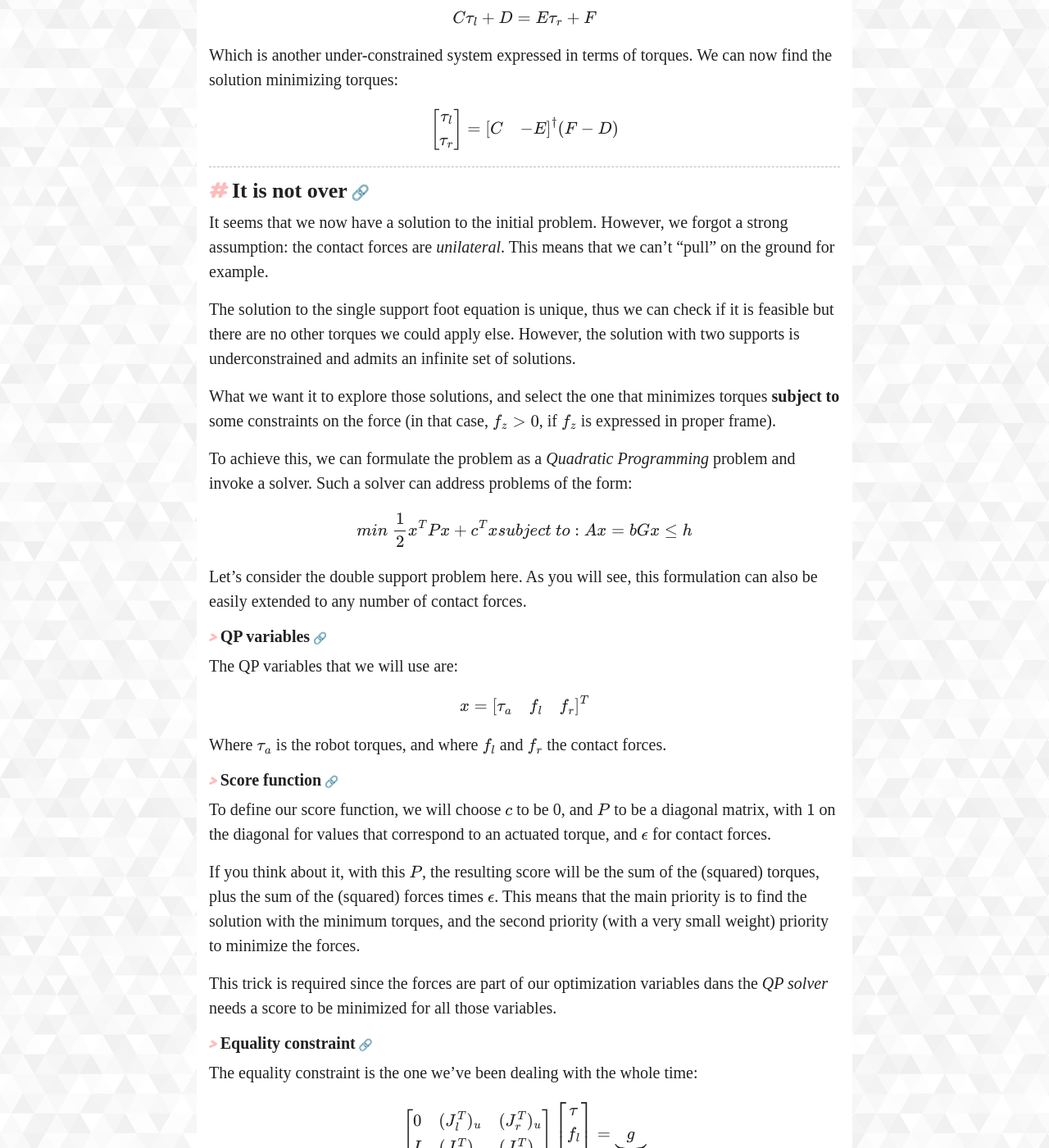
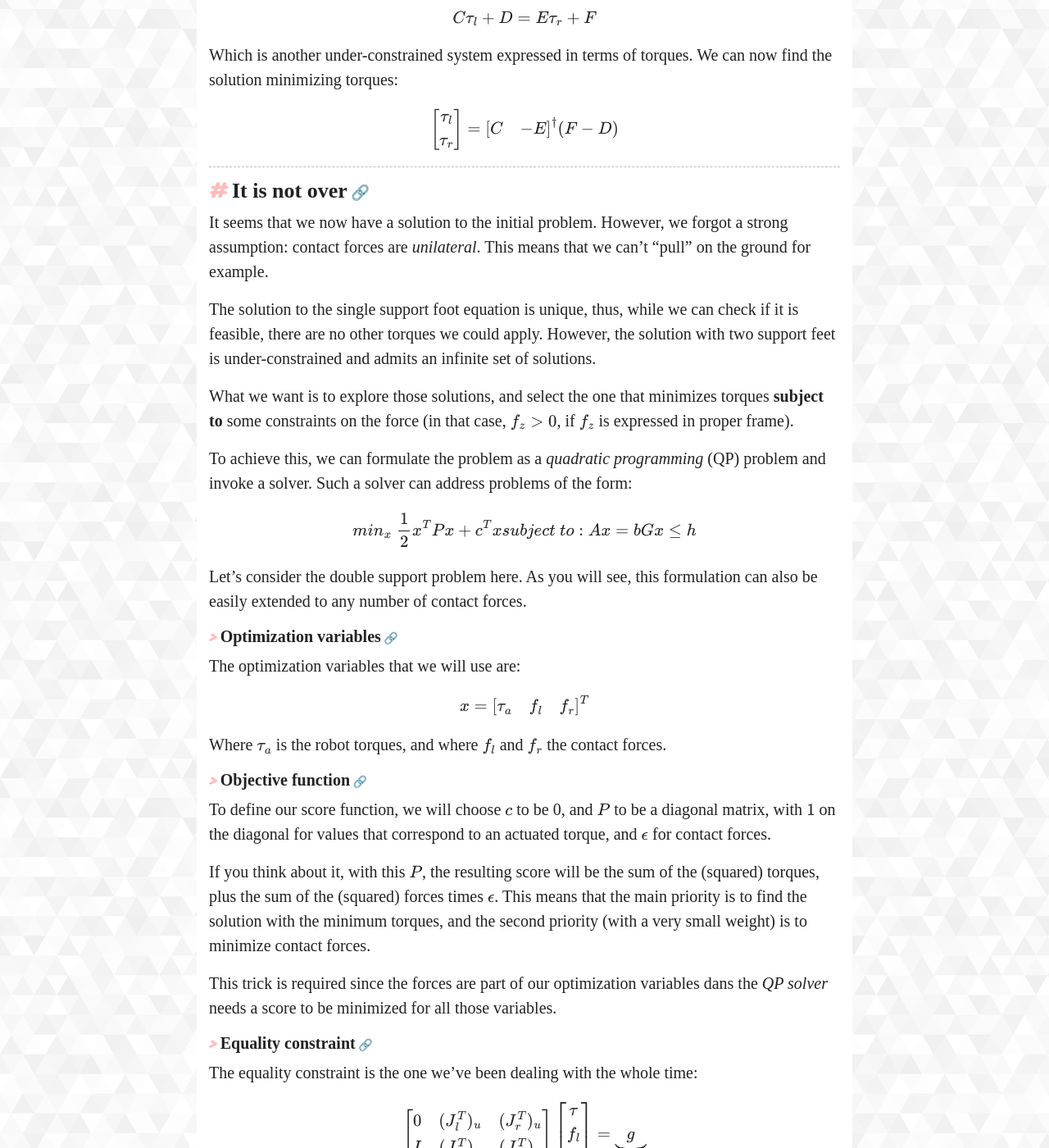
Before and after one commit to Gregwar/gregwar.github.io, a Jekyll site: the page built from _posts/2021-12-06-humanoid-gravity-torques.markdown, in a window 1280 px wide and 1400 px high, scrolled down 4294 px. Shown: the whole window at 82% size. Built offline with Jekyll 4.4.1, drawn with Linux system fonts in a browser that asks for light colours; some web fonts are replaced; formulas are drawn with MathJax 3; some of the changed text lies outside the part shown.

Commit message:
Proof-reading

```diff
--- a/_posts/2021-12-06-humanoid-gravity-torques.markdown
+++ b/_posts/2021-12-06-humanoid-gravity-torques.markdown
@@ -11,11 +11,10 @@
 </figure>
 
 As opposed to robotic arms, humanoid robots are mobile and therefore contact points with the
-environments should be accounted for when computing their dynamics.
+environment should be accounted for when computing their dynamics.
 
 Here, we derive a way to compute the required torque on a humanoid robot standing on either one
-or two legs to sustain the gravity.
-
+or two legs to sustain gravity.
 
 <!--more-->
 
@@ -59,7 +58,7 @@
 the ground. (This is just a mental visualization; the floating base is of course not constrained to
 the singluarities and the workspace of a robotic arm).
 
-The equation $$(1)$$ now becomes:
+Equation $$(1)$$ now becomes:
 
 $$
 M(q) \dot v + g(q) + h(q, v) =
@@ -126,7 +125,7 @@
 J_l^T f_l
 $$
 
-Where $$J_l$$ is the Jacobian of the left foot and $$f_l$$ the wrench (a 6D vector packaging the forces and the
+Where $$J_l$$ is the Jacobian of the left foot and $$f_l$$ the wrench (a 6D vector packaging the forces and their
 moments) applied on the left foot.
 
 We can split this equation in two parts:
@@ -189,11 +188,11 @@
 \end{cases}
 $$
 
-Because of the kinematics structure of the robot, we know that $$(J_r^T)_l$$ and $$(J_l^T)_r$$ are null
+Because of the kinematics structure of the robot, we know that $$(J_r^T)_l$$ and $$(J_l^T)_r$$ are zero
 (because left and right legs are different branches in the kinematics tree).
 
-Here, we can't solve the contact forces using the first equation, because the system is under-constrained.
-Indeed, forces are 12 degrees of freedom while we only have 6 equations.
+Here, we can't solve contact forces using the first equation, because the system is under-constrained.
+Indeed, forces have 12 degrees of freedom while we only have 6 equations.
 
 ## Minimizing contact forces
 
@@ -315,21 +314,21 @@
 
 # It is not over
 
-It seems that we now have a solution to the initial problem. However, we forgot a strong assumption: the contact
+It seems that we now have a solution to the initial problem. However, we forgot a strong assumption: contact
 forces are *unilateral*. This means that we can't "pull" on the ground for example.
 
-The solution to the single support foot equation is unique, thus we can check if it is feasible but there are no
-other torques we could apply else. However, the solution with two supports is underconstrained and admits
+The solution to the single support foot equation is unique, thus, while we can check if it is feasible, there are no
+other torques we could apply. However, the solution with two support feet is under-constrained and admits
 an infinite set of solutions.
 
-What we want it to explore those solutions, and select the one that minimizes torques **subject to** some constraints
+What we want is to explore those solutions, and select the one that minimizes torques **subject to** some constraints
 on the force (in that case, $$f_z > 0$$, if $$f_z$$ is expressed in proper frame).
 
-To achieve this, we can formulate the problem as a *Quadratic Programming* problem and invoke a solver.
+To achieve this, we can formulate the problem as a *quadratic programming* (QP) problem and invoke a solver.
 Such a solver can address problems of the form:
 
 $$
-min \space \frac{1}{2} x^T P x + c^T x \\
+min_x \space \frac{1}{2} x^T P x + c^T x \\
 subject \space to:  \\
 A x = b \\
 G x \leq h
@@ -338,9 +337,9 @@
 Let's consider the double support problem here. As you will see, this formulation can also be easily extended to
 any number of contact forces.
 
-## QP variables
+## Optimization variables
 
-The QP variables that we will use are:
+The optimization variables that we will use are:
 
 $$
 x = \begin{bmatrix} \tau_a & f_l & f_r  \end{bmatrix} ^T
@@ -348,14 +347,14 @@
 
 Where $$\tau_a$$ is the robot torques, and where $$f_l$$ and $$f_r$$ the contact forces.
 
-## Score function
+## Objective function
 
 To define our score function, we will choose $$c$$ to be 0, and $$P$$ to be a diagonal matrix, with $$1$$ on the
 diagonal for values that correspond to an actuated torque, and $$\epsilon$$ for contact forces.
 
 If you think about it, with this $$P$$, the resulting score will be the sum of the (squared) torques, plus
 the sum of the (squared) forces times $$\epsilon$$. This means that the main priority is to find the solution
-with the minimum torques, and the second priority (with a very small weight) priority to minimize the forces.
+with the minimum torques, and the second priority (with a very small weight) is to minimize contact forces.
 
 This trick is required since the forces are part of our optimization variables dans the *QP solver* needs a score
 to be minimized for all those variables.
@@ -386,10 +385,10 @@
 
 ## Inequality constraint
 
-The problem we formulated so far is already useable with QP, and does exactly the same as what was explained in detail
-in the previous section, but in a cleanier way.
+The problem we formulated so far is already a quadratic program, and does exactly what was explained in detail
+in the previous section, but in a cleaner way.
 
-We can now take advantage of the QP real advantage: the inequality constraint, to ensure that our contacts are
+We can now take advantage of quadratic programming's real advantage, inequality constraints, to ensure that our contacts are
 unilateral:
 
 $$
@@ -439,7 +438,4 @@
 In such setup, you minimize a score function subject to equation $$(2)$$, using some solver like [Quadratic
 Programming](https://en.wikipedia.org/wiki/Quadratic_programming).
 
-There are many advantages of doing so; since you can also add some inequality constraints, limiting the torque
-and forces to feasible ranges.
-
 Thanks to [Stéphane Caron](https://scaron.info/) for proof-reading, comments and typos feedbacks.
```
Also changed, not shown: other parts of _posts/2021-12-06-humanoid-gravity-torques.markdown (+7 -7 lines).
